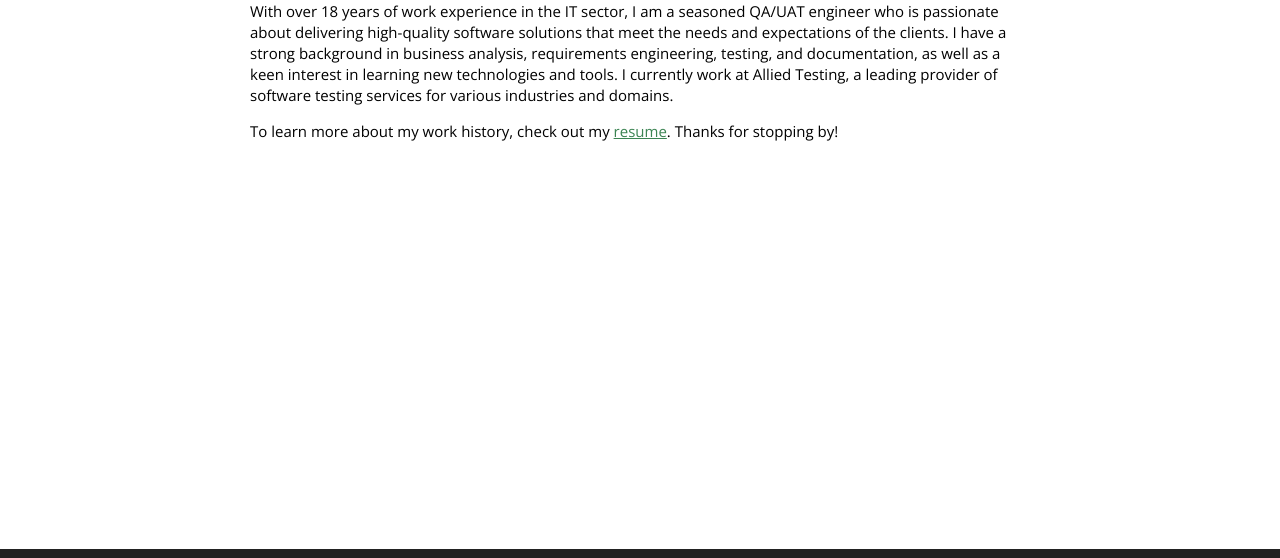
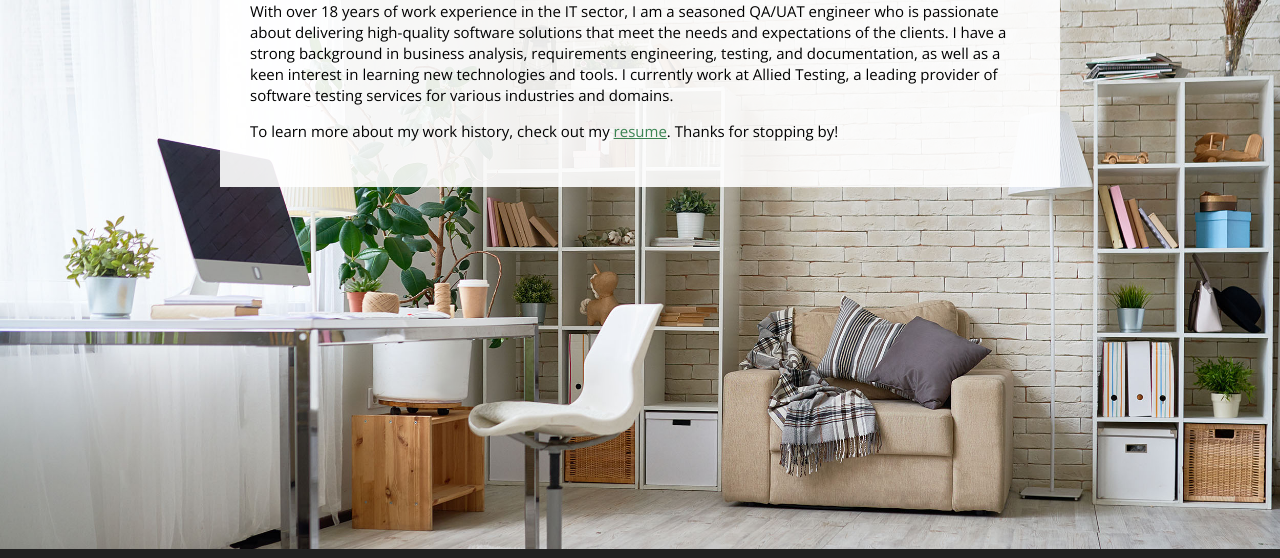
Before and after one commit to mirabellle/mirabellle.github.io, a plain HTML site: page index.html in a window 1280 px wide. Shown: the part 184-742 px from the top of the page. Drawn offline with nearby package versions, Linux system fonts and the light colour scheme; files that its build step writes are made by us from their sources; files whose address does not match are found by name.

Commit message:
Update styles.css
remove folder Images

```diff
--- a/styles.css
+++ b/styles.css
@@ -84,7 +84,7 @@ footer a:hover {
 /* HOME
 ------------------------------------*/
 .home {
-    background: url(../images/bg-home-office-studio.jpg) no-repeat;
+    background: url(../bg-home-office-studio.jpg) no-repeat;
     background-size: cover;
     display: flex;
     flex-direction: column;
```
